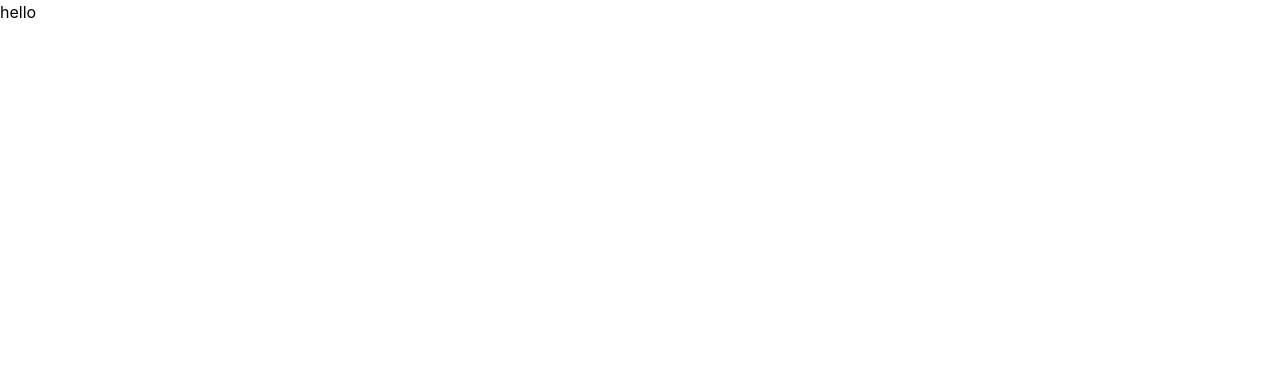
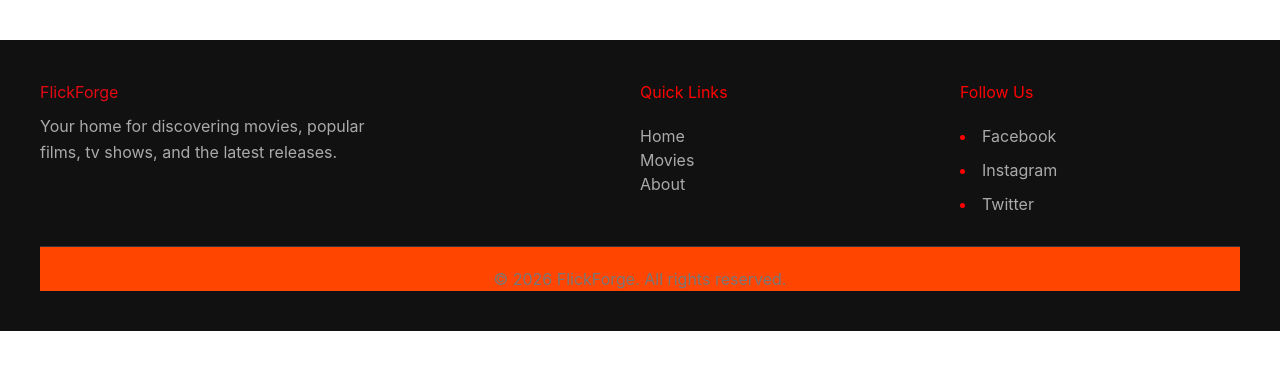
Before and after one commit to itoroitich4-droid/Module_3_groupproject, a React (Vite) app: page / in a window 1280 px wide. Shown: the top 370 px of the page. Built offline with nearby package versions, Linux system fonts and the light colour scheme.

Commit message:
completed footer

```diff
--- a/src/App.jsx
+++ b/src/App.jsx
@@ -1,8 +1,13 @@
+import Footer from "./components/Footer";
+
 function App() {
-  return (<>
-  <h1> hello</h1>
-  </>
-   )
+  return (
+    <>
+      {/*website content */}
+
+      <Footer />
+    </>
+  );
 }
 
-export default App
+export default App;
--- /dev/null
+++ b/src/components/Footer.css
@@ -0,0 +1,66 @@
+.footer {
+  background-color: #111;
+  color: red;
+  padding: 40px;
+  margin-top: 40px;
+}
+
+.footer-content {
+  max-width: 1200px;
+  margin: 0 auto;
+
+  display: grid;
+  grid-template-columns: 2fr 1fr 1fr;
+  gap: 40px;
+}
+
+.footer-section {
+  display: flex;
+  flex-direction: column;
+  gap: 10px;
+}
+
+.footer-section h2 {
+  color: #e50914;
+  margin: 0;
+}
+
+.footer-section h3 {
+  margin: 0 0 10px;
+}
+
+.footer-section p {
+  color: #aaa;
+  max-width: 350px;
+  line-height: 1.6;
+}
+
+.footer-section a {
+  color: #aaa;
+  text-decoration: none;
+}
+
+.footer-section a:hover {
+  color: white;
+}
+
+.footer-bottom {
+  background-color: orangered;
+  max-width: 1200px;
+  margin: 30px auto 0;
+  padding-top: 20px;
+  border-top: 1px solid #333;
+  text-align: center;
+  color: #777777;
+}
+
+@media (max-width: 768px) {
+  .footer-content {
+    grid-template-columns: 1fr;
+    text-align: center;
+  }
+
+  .footer-section {
+    align-items: center;
+  }
+}
--- a/src/components/Footer.jsx
+++ b/src/components/Footer.jsx
@@ -0,0 +1,44 @@
+import "./Footer.css";
+
+function Footer() {
+  return (
+    <footer className="footer">
+      <div className="footer-content">
+
+        <div className="footer-section">
+          <h2>FlickForge</h2>
+          <p>
+            Your home for discovering movies, popular films, tv shows,
+            and the latest releases.
+          </p>
+        </div>
+
+        <div className="footer-section">
+          <h3>Quick Links</h3>
+          <ul class= "list">
+          <li><a href="/">Home</a></li>
+          <li><a href="/movies">Movies</a></li>
+          <li><a href="/about">About</a></li>
+        </ul>
+
+        </div>
+
+        <div className="footer-section">
+          <h3>Follow Us</h3>
+         <li><a href=""><i class="fab-brands fa-facebook-f"></i> Facebook</a></li>
+          <li><a href=""><i class="fab-brands fa-instagram"></i> Instagram</a></li>
+          <li><a href=""><i class="fab-brands fa-x-twitter"></i> Twitter</a></li>
+        </div>
+
+      </div>
+
+      <div className="footer-bottom">
+        <p>
+          © {new Date().getFullYear()} FlickForge. All rights reserved.
+        </p>
+      </div>
+    </footer>
+  );
+}
+
+export default Footer;
```
